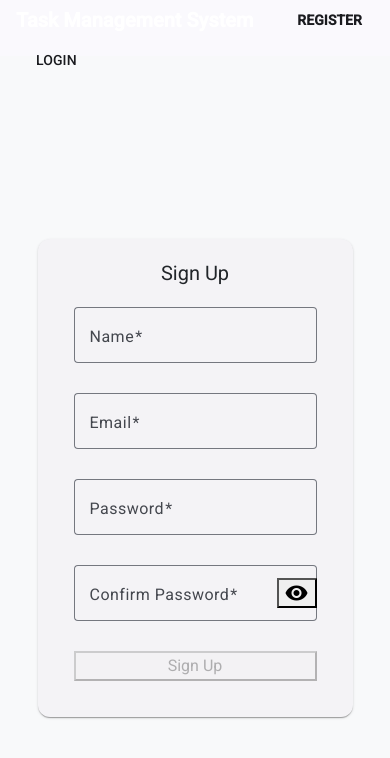
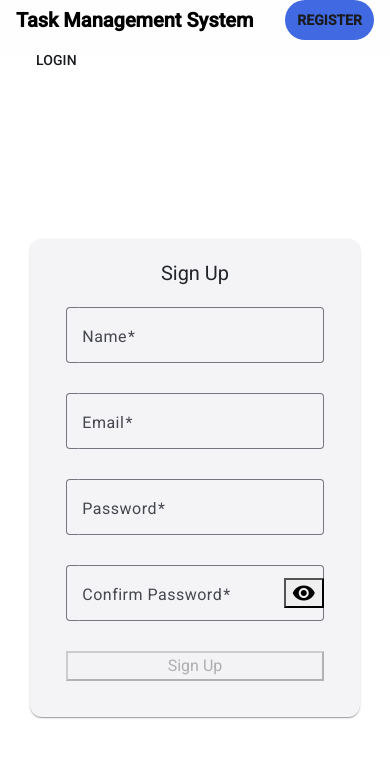
Before and after one commit to GNF-Markets/Employee-Feedback-Management-Solution, an Angular app: page /signup in a window 390 px wide. Shown: the top 758 px of the page. Built offline with nearby package versions, Linux system fonts and the light colour scheme.

Commit message:
Enhance UI styles and structure: update navbar colors, button styles, and improve HTML layout for better responsiveness

```diff
--- a/src/app/app.component.css
+++ b/src/app/app.component.css
@@ -2,13 +2,19 @@
     display: flex;
     align-items: center;
     padding: 0 16px;
+    background-color: #fffefe;
+    color: rgb(222, 222, 222);
+
 
 }
+
 
 .navbar-brand {
     font-size: 20px;
     font-weight: 600;
     margin-right: 16px;
+    color: rgb(0, 0, 0);
+
 }
 
 .spacer {
@@ -16,14 +22,22 @@
 }
 
 button {
-    color: rgb(167, 153, 153);
+    color: rgb(5, 0, 156);
     text-transform: uppercase;
     margin-left: 8px;
+    background: transparent;
+    border: none;
+    padding: 8px 12px;
+    transition: background-color 0.3s;
 }
-
+button:hover {
+    background-color: white;
+}
 button.active {
     font-weight: 600;
+    background-color: royalblue;
 }
 .custom-toolbar {
-    background-color: #ff0000;
+    background-color: #007bff;
+    color: white;
 }
--- a/src/app/modules/admin/services/admin.service.ts
+++ b/src/app/modules/admin/services/admin.service.ts
@@ -3,6 +3,7 @@ import { Injectable } from '@angular/core';
 
 import { HttpClientModule } from '@angular/common/http'; // Import HttpClientModule if not already imported
 import { Observable } from 'rxjs';
+
 import { StorageService } from '../../../auth/services/storage/storage.service';
 
 const BASIC_URL = 'http://localhost:8080';
--- a/src/styles.css
+++ b/src/styles.css
@@ -5,68 +5,5 @@ body { margin: 0; font-family: Roboto, "Helvetica Neue", sans-serif; }
 /* Global Styles */
 html, body {
     height: 100%;
-    min-height: 100%;
-    margin: 0;
-    font-family: Roboto, "Helvetica Neue", sans-serif;
-    background-color: #f8f9fa;
+
   }
-    /* Removed redundant body styles */
-  /* Navbar */
-  .navbar {
-    background-color: #007bff;
-    padding: 10px 20px;
-  }
-  .navbar-brand {
-    color: #ffffff;
-    font-weight: 500;
-    font-size: 1.5rem;
-  }
-
-  /* Main Container */
-  .container {
-    padding: 20px;
-  }
-
-  .feedback-card {
-    background: #ffffff;
-    border-radius: 10px;
-    box-shadow: 0 2px 10px rgba(0, 0, 0, 0.1);
-    padding: 20px;
-    margin-bottom: 20px;
-    transition: transform 0.2s ease-in-out;
-    will-change: transform;
-  }
-
-  .feedback-card:hover {
-    transform: scale(1.02);
-  }
-
-  .btn-primary {
-    background-color: #007bff;
-    border: none;
-    padding: 10px 20px;
-    border-radius: 5px;
-    transition: background-color 0.3s ease;
-    will-change: background-color;
-  }
-
-  .btn-primary:hover {
-    background-color: #0056b3;
-  }
-
-  /* Form Styling */
-  .form-control {
-    border-radius: 5px;
-    border: 1px solid #ced4da;
-    padding: 10px;
-  }
-  /* Responsive Design */
-  /* Adjust styles for tablet and smaller screens */
-  @media (max-width: 768px) {
-    .feedback-card {
-      padding: 15px;
-    }
-    .navbar-brand {
-      font-size: 1.25rem;
-    }
-  }
```
Also changed, not shown: src/app/app.component.html (+6 -2 lines).
